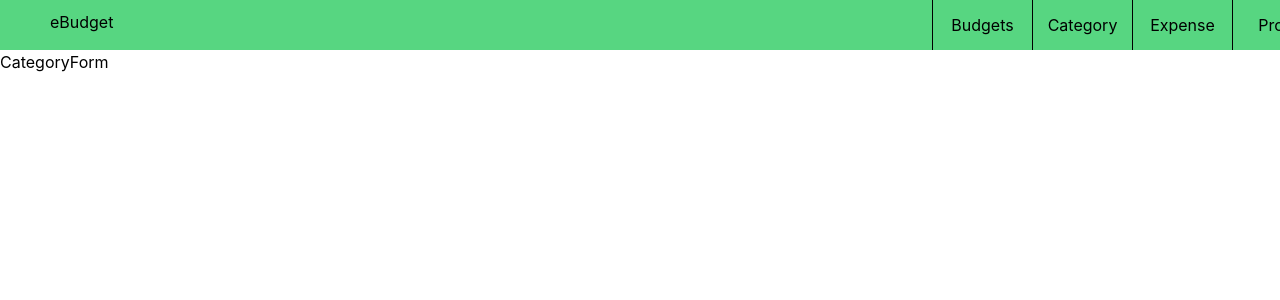
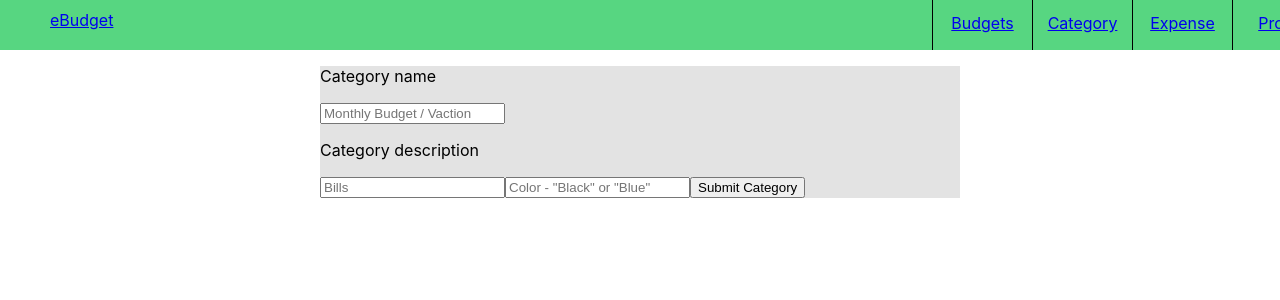
Before and after one commit to zullicm/ebudget, a React (Create React App) app in the folder client/: page /budgetpage in a window 1280 px wide. Shown: the top 300 px of the page. Built offline with nearby package versions, Linux system fonts and the light colour scheme; no server answers.

Commit message:
Creating category form page

```diff
--- a/client/src/Component/CategoryForm.js
+++ b/client/src/Component/CategoryForm.js
@@ -1,10 +1,64 @@
-import React from "react";
+import React, { useState, useContext } from "react";
+import { UserContext } from "../Context/user";
+import { BudgetContext } from "../Context/budget";
+
 
 function CategoryForm(){
+  const [name, setName] = useState('')
+  const [color, setColor] = useState('')
+  const [description, setDescription] = useState('')
+  const {user, setUser} = useContext(UserContext)
+  const {budget, setBudget} = useContext(BudgetContext)
+
+  function submitCategory(){
+    fetch('/budgets',{
+      method: "POST",
+      headers: {'Content-Type':'application/json'},
+      body:JSON.stringify({
+        name: name,
+        description: description,
+        color: color,
+        user_id: user.id,
+        budget_id: budget
+      })
+    })
+    .then(r => {
+      if(r.ok){
+        r.json().then(data => console.log(data))
+      }else{
+        r.json().then(e => console.log(e))
+      }
+    })
+  }
 
   return(
-    <div>
-      CategoryForm
+    <div className="form budget-form">
+      <p>Category name</p>
+      <input
+      name="name"
+      value={name}
+      placeholder="Monthly Budget / Vaction"
+      onChange={e => setName(e.target.value)}
+      >
+      </input>
+      <br/>
+        <p>Category description</p>
+      <input
+      name="description"
+      value={description}
+      placeholder="Bills"
+      onChange={e => setDescription(e.target.value)}
+      >
+      </input>
+
+      <input
+      name="color"
+      value={color}
+      placeholder='Color - "Black" or "Blue"'
+      onChange={e => setColor(e.target.value)}
+      >
+      </input>
+      <button onClick={submitCategory} >Submit Category</button>
     </div>
   )
 }
--- a/client/src/index.css
+++ b/client/src/index.css
@@ -11,7 +11,3 @@ code {
   font-family: source-code-pro, Menlo, Monaco, Consolas, 'Courier New',
     monospace;
 }
-
-@tailwind base;
-@tailwind components;
-@tailwind utilities;
```
Also changed, not shown: 2 other files (tests, documents, lock files or other folders).
